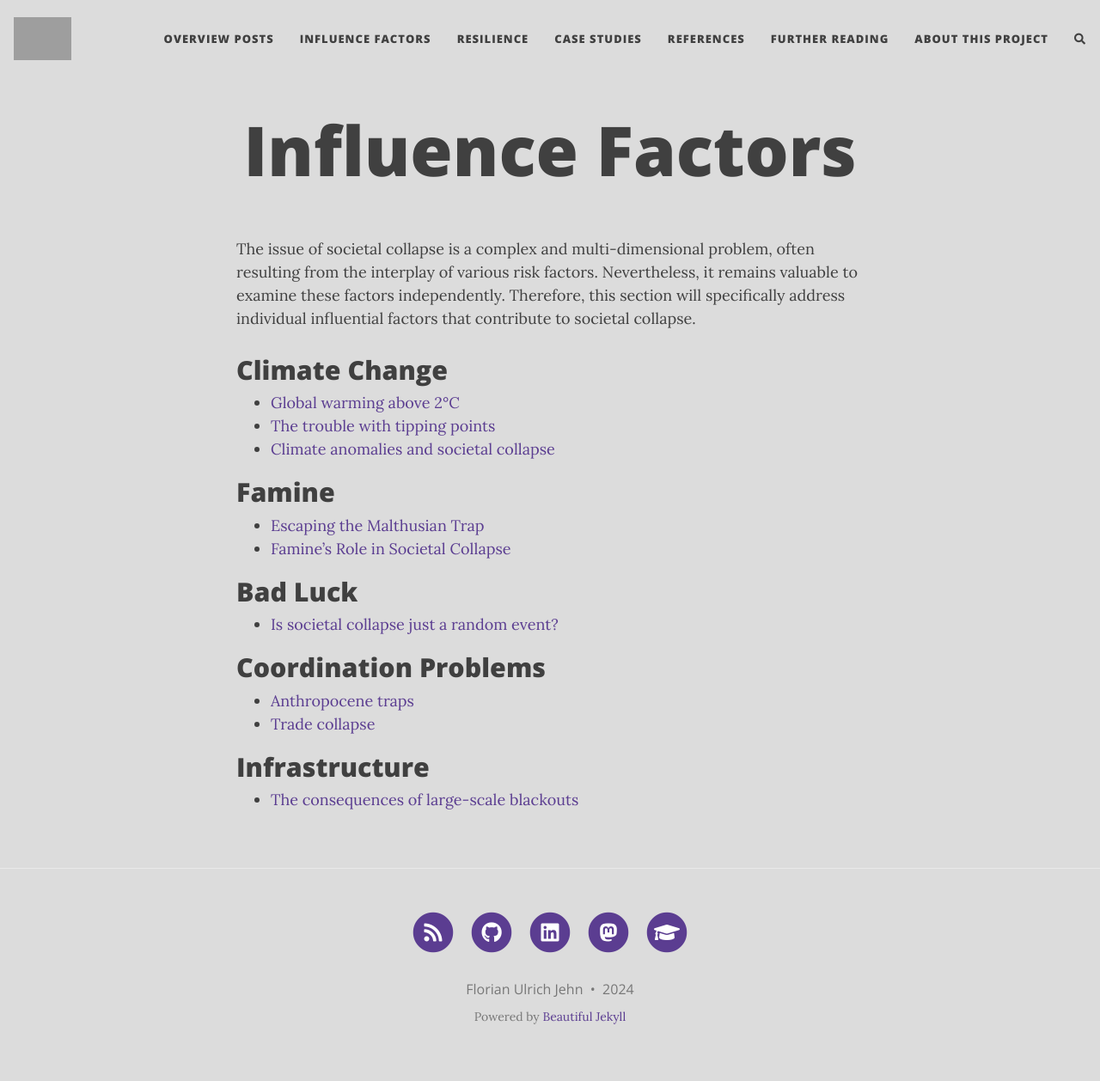
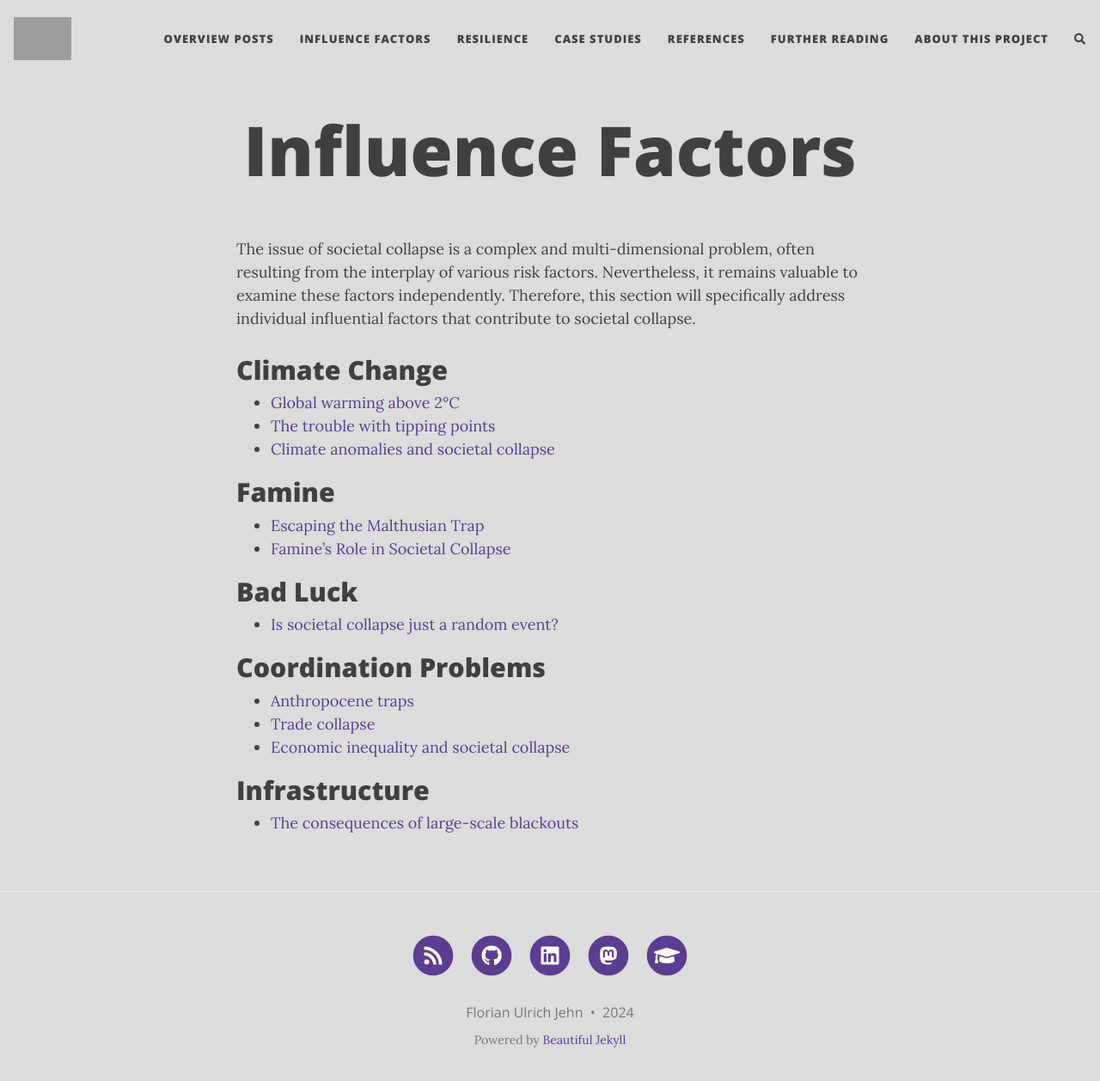
Before and after one commit to florianjehn/Societal_Collapse, a Jekyll site: the page built from factors.md, in a window 1280 px wide and 1271 px high. Shown: the top 1258 px of the window at 86% size. Built offline with Jekyll 4.4.1, drawn with Linux system fonts in a browser that asks for light colours; nearby versions of some CDN libraries; comment, search, counter and statistics services are not loaded; grey boxes are pictures that could not be loaded.

Commit message:
Update factors.md

```diff
--- a/factors.md
+++ b/factors.md
@@ -19,6 +19,7 @@ The issue of societal collapse is a complex and multi-dimensional problem, often
 # Coordination Problems
 * [Anthropocene traps](https://florianjehn.github.io/Societal_Collapse/2024-06-20-anthropocene_traps/)
 * [Trade collapse](https://florianjehn.github.io/Societal_Collapse/2024-04-25-trade_collapse/)
+* [Economic inequality and societal collapse](https://florianjehn.github.io/Societal_Collapse/2024-12-18-inequality/)
 
 # Infrastructure
 * [The consequences of large-scale blackouts](https://florianjehn.github.io/Societal_Collapse/2024-09-29-blackout/)
```
